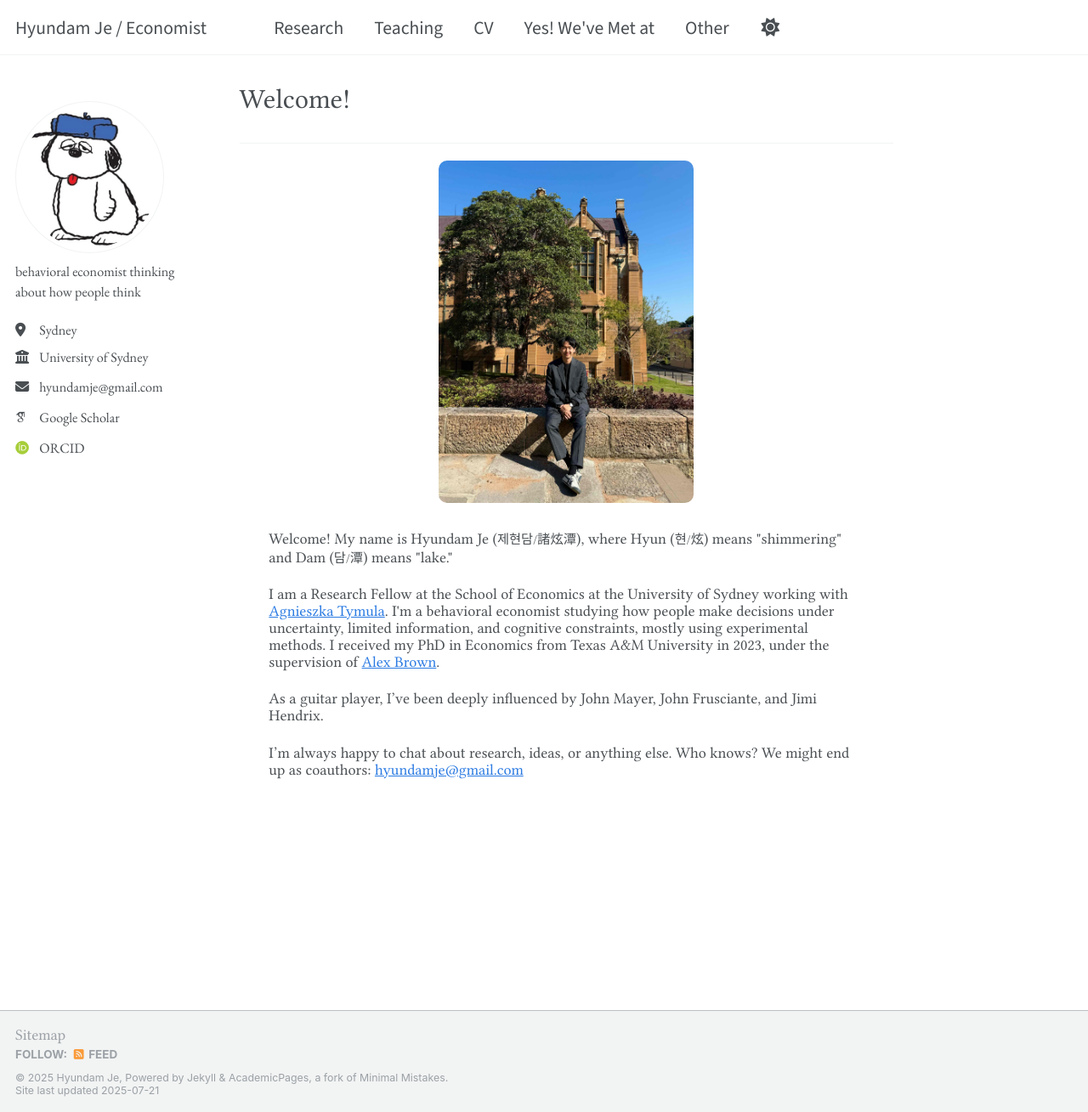
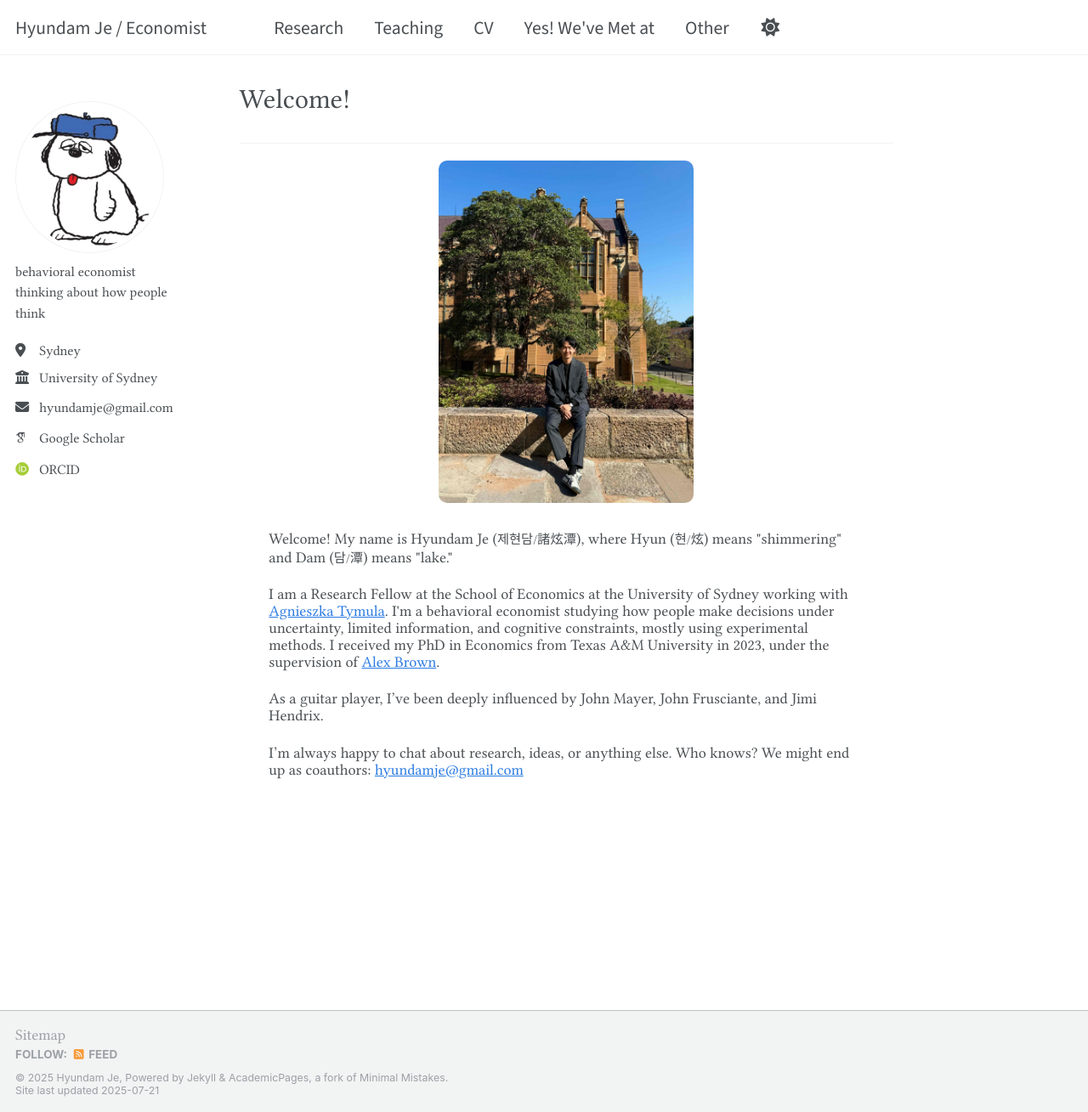
Before and after one commit to hyundamje/hyundamje.github.io, a Jekyll site: the page built from _pages/about.md, in a window 1280 px wide and 1309 px high. Shown: the whole window at 85% size. Built offline with Jekyll 4.4.1, drawn with Linux system fonts in a browser that asks for light colours; some web fonts are replaced.

Commit message:
Update custom.css

```diff
--- a/assets/css/custom.css
+++ b/assets/css/custom.css
@@ -9,7 +9,7 @@
 }
 
 .author__name {
-  font-family: 'EB Garamond', serif !important;
+  font-family: 'Libertine', serif !important;
   font-size: 1.5rem !important;
   font-weight: 400;
 }
@@ -17,6 +17,6 @@
 .author__urls,
 .author__urls li,
 .author__urls a {
- font-family: 'EB Garamond', serif !important;
+ font-family: 'Libertine', serif !important;
  font-size: 0.9rem !important;
 }
```
